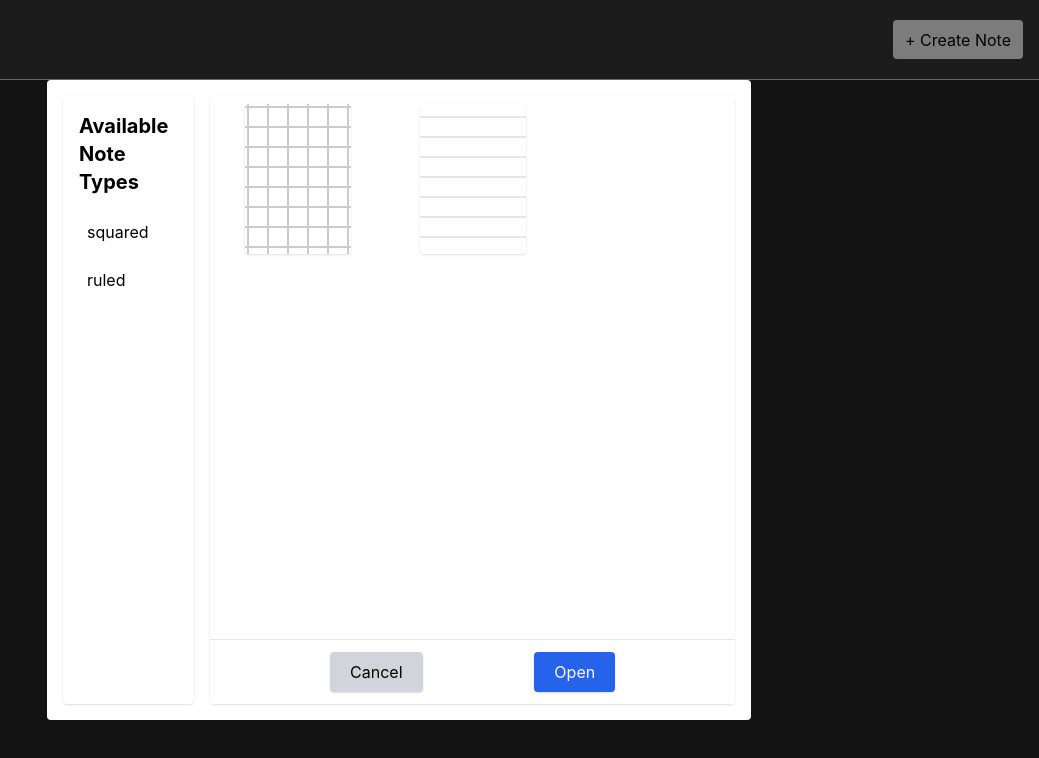
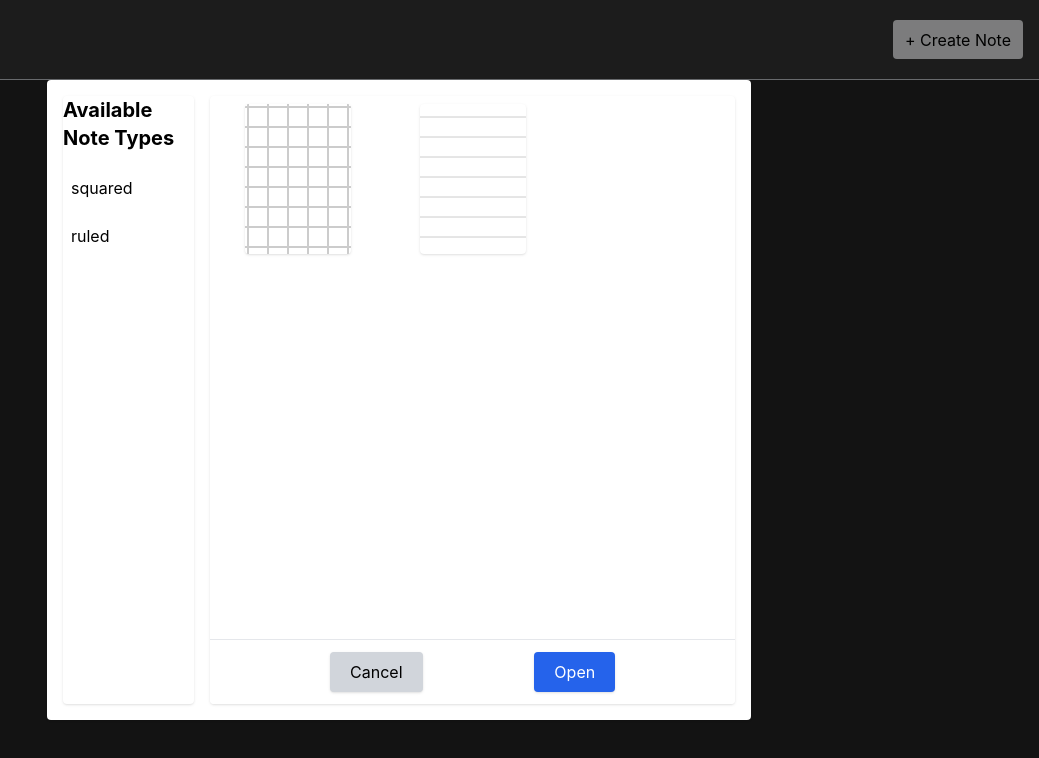
Before and after one commit to Sinkler521/sn-handwritten-note, a React (Create React App) app: page / in a window 1280 px wide. Both pictures are taken after a click on the button "+ Create Note". Shown: the top 758 px of the page, without its empty margins (241-1280 px from the left). Built offline with nearby package versions, Linux system fonts and the light colour scheme.

Commit message:
fixed scroll bug in choosing note step

```diff
--- a/package.json
+++ b/package.json
@@ -8,7 +8,8 @@
     "react-dom": "^18.0.0",
     "react-icons": "^5.4.0",
     "react-scripts": "5.0.1",
-    "react-sketch-canvas": "^6.2.0"
+    "react-sketch-canvas": "^6.2.0",
+    "sonner": "^1.7.1"
   },
   "scripts": {
     "start": "react-scripts start",
--- a/src/components/handwritten-note/Handwritten-step-1.tsx
+++ b/src/components/handwritten-note/Handwritten-step-1.tsx
@@ -1,4 +1,4 @@
-import { useEffect, useState, useRef } from 'react';
+import { useEffect, useState } from 'react';
 import ReactDOM from 'react-dom';
 import { HandwrittenNoteType } from "./HandwrittenNoteTypes";
 import { toast } from 'sonner';
@@ -32,19 +32,18 @@ export const HandwrittenStepChooseNoteType = (props: HandwrittenChooseNoteTypePr
     >
       <div
         className="
+          relative
           w-[55vw] h-[80vh]
           bg-white rounded shadow
-          overflow-hidden
+          p-4
           grid grid-cols-[1fr_4fr]
           gap-4
-          p-4
-          relative
         "
         onClick={(e) => e.stopPropagation()}
       >
-        {/* Левая колонка */}
-        <div className="overflow-y-auto h-full shadow p-4 rounded">
+        <div className="relative flex flex-col h-full rounded shadow overflow-hidden">
           <h2 className="text-xl font-bold mb-4">Available Note Types</h2>
+          <div className="flex-1 overflow-y-auto pr-2">
             <ul className="space-y-2">
               {props.allNoteTypes.map((type) => (
                 <li
@@ -61,11 +60,10 @@ export const HandwrittenStepChooseNoteType = (props: HandwrittenChooseNoteTypePr
               ))}
             </ul>
           </div>
+        </div>
 
-        {/* Правая колонка */}
-        <div className="relative flex flex-col h-full shadow rounded">
-          {/* Прокрутка контента (сетка) */}
-          <div className="overflow-y-auto flex-1 p-2 pb-20">
+        <div className="relative flex flex-col h-full rounded shadow overflow-hidden">
+          <div className="flex-1 overflow-y-auto p-2 pb-20">
             <div className="grid grid-cols-3 gap-4">
               {props.allNoteTypes.map((type) => {
                 const previewClass = props.getNoteClass(type);
@@ -94,10 +92,10 @@ export const HandwrittenStepChooseNoteType = (props: HandwrittenChooseNoteTypePr
             </div>
           </div>
 
-          {/* Нижняя панель - фиксируем снизу правой колонки */}
           <div
             className="
-              absolute bottom-0 left-0 w-full
+              absolute
+              bottom-0 left-0 w-full
               border-t bg-white
               py-3 px-2
               flex justify-evenly items-center
```
Also changed, not shown: 1 other file (tests, documents, lock files or other folders). Lines whose indentation alone changed are shown as unchanged.
